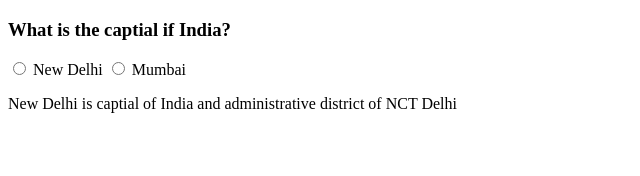
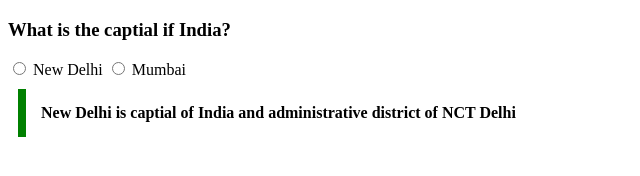
Before and after one commit to acciojob/trivia-ashwinigosavi27, a website: page main.html in a window 1280 px wide. Shown: the whole page, without its empty margins (0-640 px from the left). Drawn offline with Linux system fonts and the light colour scheme.

Commit message:
Update styles.css

```diff
--- a/styles.css
+++ b/styles.css
@@ -1,2 +1,10 @@
 
 /* Your CSS Code here. */
+p{
+    max-width: 600px;
+    margin: 10px;
+    padding: 15px;
+    border-left: 8px solid green;
+    background-color: #f8fffe"";
+    font-weight: bold;
+}
```
